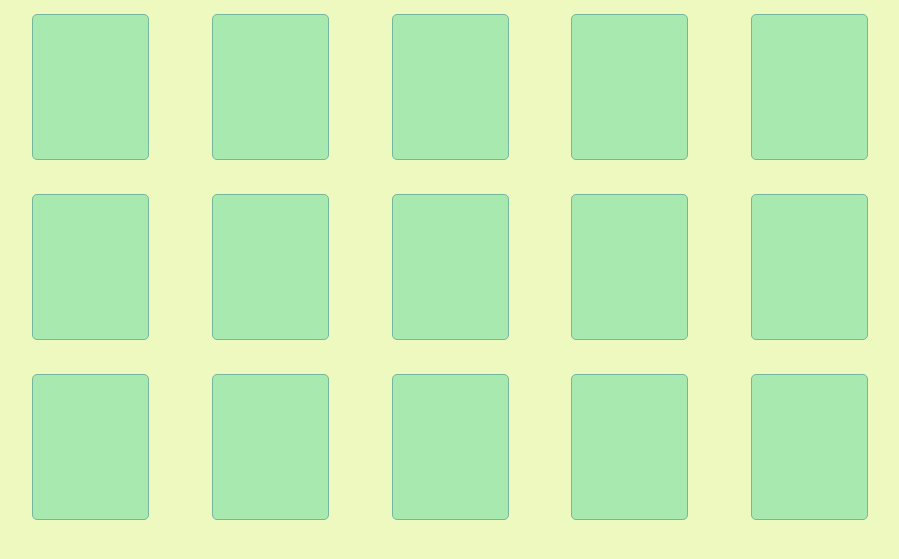
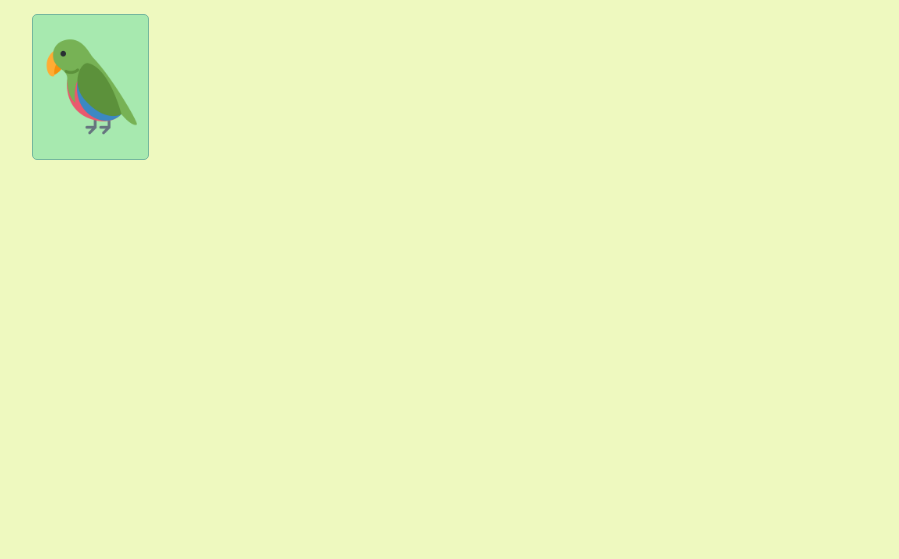
Before and after one commit to gustavo-de-assis/projeto4-parrotscardgame, a plain HTML site: page index.html in a window 1280 px wide. Shown: the part 139-698 px from the top of the page, without its empty margins (190-1089 px from the left). Drawn offline with Linux system fonts and the light colour scheme.

Commit message:
implementada funcao de virar carta. Imagens adicionadas. modificacao do html e css para teste do virarCarta()

```diff
--- a/index.html
+++ b/index.html
@@ -13,21 +13,10 @@
 <body>
     <div class="titulo"><h1>PARROT CARD GAME</h1></div>
     <div class="jogo">
-        <div class="carta"></div>
-        <div class="carta"></div>
-        <div class="carta"></div>
-        <div class="carta"></div>
-        <div class="carta"></div>
-        <div class="carta"></div>
-        <div class="carta"></div>
-        <div class="carta"></div>
-        <div class="carta"></div>
-        <div class="carta"></div>
-        <div class="carta"></div>
-        <div class="carta"></div>
-        <div class="carta"></div>
-        <div class="carta"></div>
-        <div class="carta"></div>
+        <div class="carta" onclick="virarCarta(this)">
+            <img src="./img/front.png" />
+        </div>
+
     </div>
     <script src="./script.js"></script>
 </body>
--- a/script.js
+++ b/script.js
@@ -0,0 +1,5 @@
+
+function virarCarta(elemento){
+    elemento.classList.add("carta-virada");
+
+}
--- a/style.css
+++ b/style.css
@@ -40,10 +40,27 @@ body{
     width: 117px;
     height: 146px;
 
+    display: flex;
+    justify-content: center;
+    align-items: center;
+
     background-color: #A7E9AF;
 
     border: 1px solid #75B79E;
     border-radius: 5px;
 
     margin: 17px;
+
+    transition: all 500ms linear;
 }
+
+.carta img{
+    width: 100px;
+
+    margin: auto;
+}
+
+.carta-virada{
+    background-color: coral;
+    transform: rotatey(180deg);
+}
```
Also changed, not shown: img/bobrossparrot.gif (added), img/desktop.png (added), img/explodyparrot.gif (added), img/fiestaparrot.gif (added), img/front.png (added), img/metalparrot.gif (added), img/mobile.png (added), img/revertitparrot.gif (added), img/tripletsparrot.gif (added), img/unicornparrot.gif (added).
